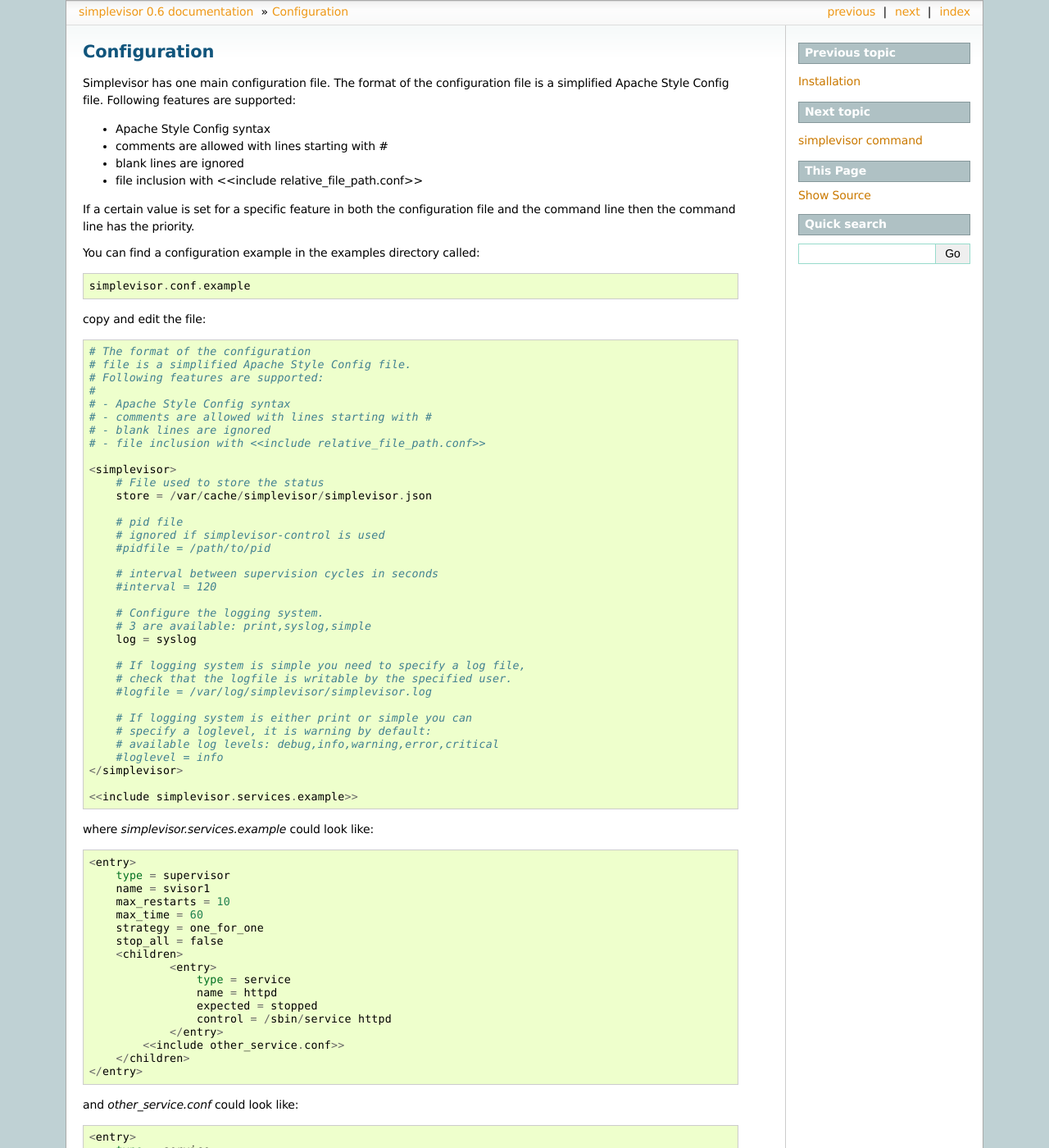
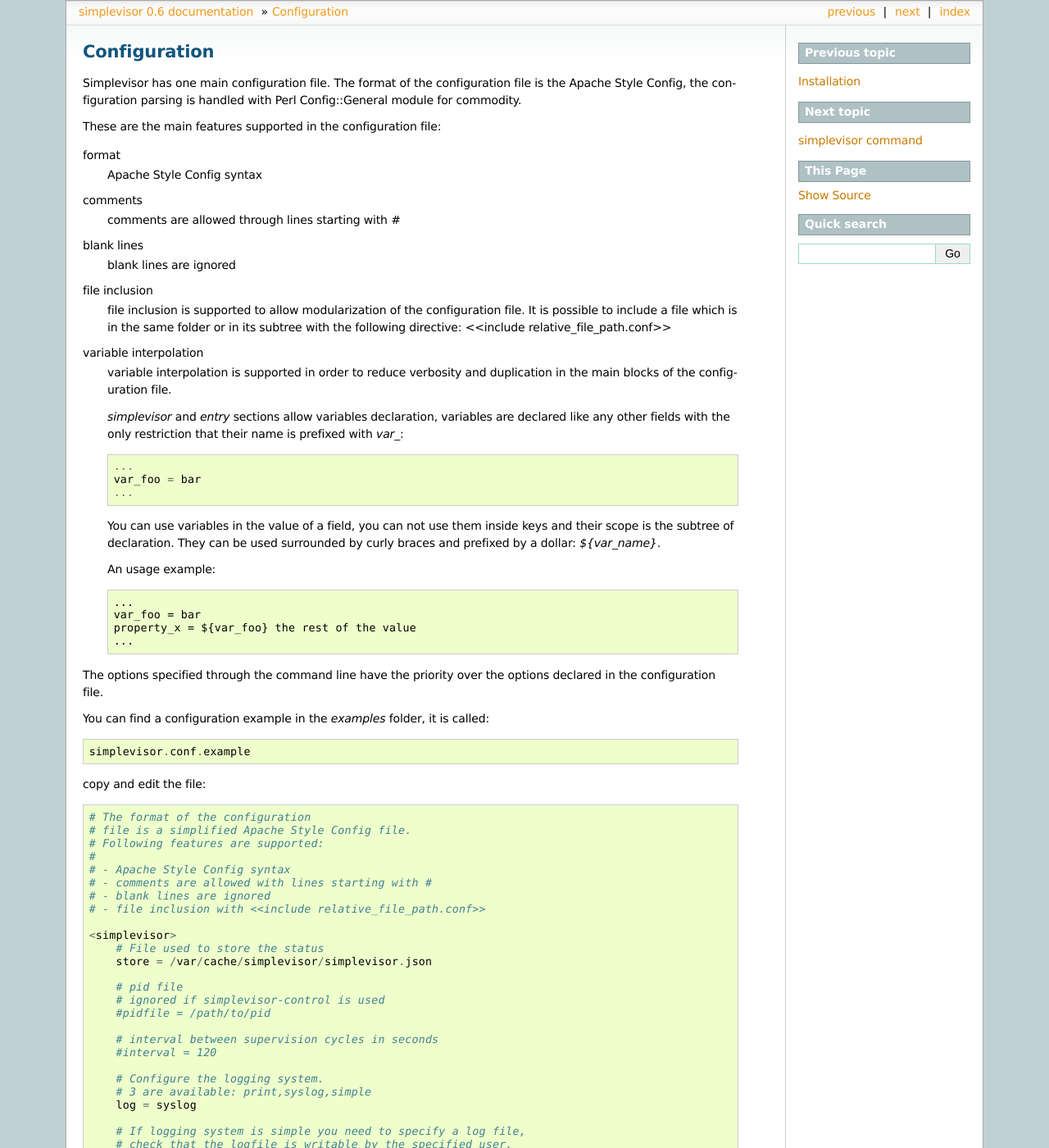
Before and after one commit to cern-mig/python-simplevisor, a Sphinx documentation site: the page built from docs/configuration.rst, in a window 1280 px wide and 1400 px high. Shown: the whole window at 82% size. Built offline with Sphinx 7.4.7, drawn with Linux system fonts in a browser that asks for light colours.

Commit message:
documenting configuration file syntax

```diff
--- a/docs/configuration.rst
+++ b/docs/configuration.rst
@@ -2,18 +2,52 @@
 =============
 
 Simplevisor has one main configuration file. The format of the configuration
-file is a simplified Apache Style Config file.
-Following features are supported:
+file is the Apache Style Config, the configuration parsing is handled
+with Perl Config::General module for commodity.
 
-- Apache Style Config syntax
-- comments are allowed with lines starting with #
-- blank lines are ignored
-- file inclusion with <<include relative_file_path.conf>>
+These are the main features supported in the configuration file:
 
-If a certain value is set for a specific feature in both the configuration
-file and the command line then the command line has the priority.
+format
+    Apache Style Config syntax
+comments
+    comments are allowed through lines starting with *#*
+blank lines
+    blank lines are ignored
+file inclusion
+    file inclusion is supported to allow modularization of the configuration
+    file. It is possible to include a file which is in the same folder or in
+    its subtree with the following directive:
+    <<include relative_file_path.conf>>
+variable interpolation
+    variable interpolation is supported in order to reduce verbosity and
+    duplication in the main blocks of the configuration file.
 
-You can find a configuration example in the examples directory called::
+    *simplevisor* and *entry* sections allow variables declaration,
+    variables are declared like any other fields with the only restriction
+    that their name is prefixed with *var_*::
+
+        ...
+        var_foo = bar
+        ...
+
+    You can use variables in the value of a field, you can not use them
+    inside keys and their scope is the subtree of declaration.
+    They can be used surrounded by curly braces and prefixed by a dollar:
+    *${var_name}*.
+
+    An usage example::
+
+        ...
+        var_foo = bar
+        property_x = ${var_foo} the rest of the value
+        ...
+
+
+
+The options specified through the command line have the priority over
+the options declared in the configuration file.
+
+You can find a configuration example in the *examples* folder, it is called::
 
     simplevisor.conf.example
 
```
Also changed, not shown: 1 other file.
